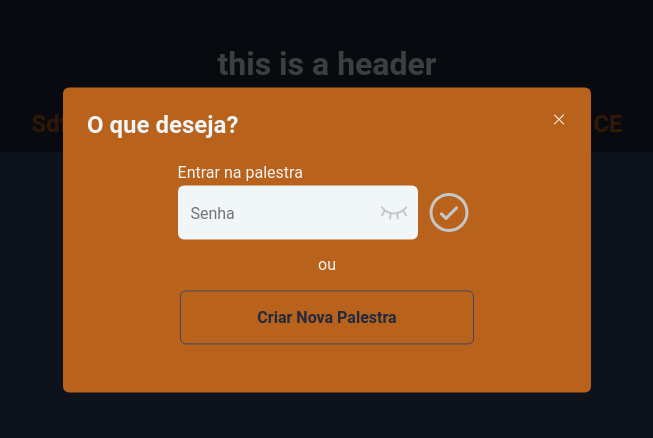
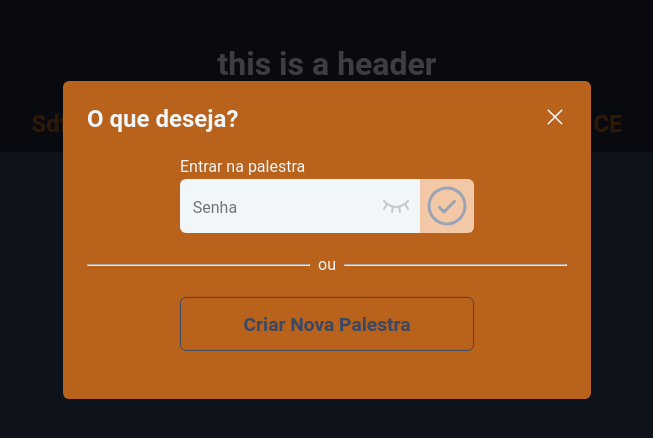
Before and after one commit to Anathangv/reactjs_anonymous_questions_app, a React (Vite) app in the folder front/: page / in a window 1280 px wide. Shown: the top 438 px of the page, without its empty margins (313-966 px from the left). Built offline with nearby package versions, Linux system fonts and the light colour scheme.

Commit message:
feat: improved login modal styles

```diff
--- a/front/src/components/Header/index.tsx
+++ b/front/src/components/Header/index.tsx
@@ -1,9 +1,9 @@
-import { ButtonCloseModal, Container, Content, ContentContainer, InputPassword, LogInContainer, Overlay} from './styles'
+import { ButtonCloseModal, Container, Content, ContentContainer, DividerContainer, InputPassword, LogInContainer, Overlay} from './styles'
 import * as Dialog from '@radix-ui/react-dialog'
 import { useForm } from 'react-hook-form'
 import * as zod from 'zod'
 import { zodResolver } from '@hookform/resolvers/zod'
-import { CheckCircle, Eye, EyeClosed } from '@phosphor-icons/react'
+import { CheckCircle, Eye, EyeClosed, X } from '@phosphor-icons/react'
 import { useState } from 'react'
 /*
 TODO
@@ -44,16 +44,16 @@ export function Header(){
           <Content>
             <Dialog.Title>O que deseja?</Dialog.Title>
 
-            <Dialog.Close asChild>
-              <ButtonCloseModal />
-            </Dialog.Close>
+            <ButtonCloseModal asChild>
+              <X />
+            </ButtonCloseModal>
 
             <ContentContainer>
               <form onSubmit={handleSubmit(handleLogin)} action=''>
                 <LogInContainer>
                   <div>
-                    <label >
-                    Entrar na palestra
+                    <label>
+                      Entrar na palestra
                     </label>
                     <InputPassword>
                       <input
@@ -78,7 +78,10 @@ export function Header(){
                 </LogInContainer>
               </form>
 
-              <span>ou</span>
+              <DividerContainer>
+                <hr/><span>ou</span><hr/>
+
+              </DividerContainer>
 
               <button type="button">
                   Criar Nova Palestra
--- a/front/src/components/Header/styles.ts
+++ b/front/src/components/Header/styles.ts
@@ -1,6 +1,5 @@
 import * as Dialog from '@radix-ui/react-dialog'
 import styled from 'styled-components'
-import { X } from '@phosphor-icons/react'
 
 export const Container = styled.header`
   background-color: ${(props) => props.theme['blue-900']};
@@ -18,12 +17,22 @@ export const Overlay = styled(Dialog.Overlay)`
   background-color: rgba(0, 0, 0, 0.75);
 `
 
-export const ButtonCloseModal = styled(X)`
+export const ButtonCloseModal = styled(Dialog.Close)`
   position: absolute;
   top: 1.5rem;
   right: 1.5rem;
+  line-height: 0;
+  width: 1.5rem;
+  height: 1.5rem;
   background: transparent;
+  border: none;
   cursor: pointer;
+  transition: 0.4s;
+  color: ${(props) => props.theme['gray-100']};
+
+  &:hover{
+    color: ${(props) => props.theme['gray-900']};
+  }
 `
 
 export const Content = styled(Dialog.Content)`
@@ -43,7 +52,7 @@ export const ContentContainer = styled.div`
   flex-direction: column;
   align-items: center;
   justify-content: center;
-  gap: 1rem;
+  gap: 1.5rem;
 
   form{
     margin-top: 1.5rem;
@@ -59,9 +68,9 @@ export const ContentContainer = styled.div`
     padding: 0.8rem;
     width: 18.375rem;
     border-radius: 6px;
-    color: ${(props) => props.theme['blue-900']};
+    color: ${(props) => props.theme['blue-600']};
     font-weight: 700;
-    font-size: 1rem;
+    font-size: 1.2rem;
     cursor: pointer;
   }
 
@@ -86,7 +95,7 @@ export const InputPassword = styled.div`
     height: 3.375rem;
     border: none;
     padding: 0.8rem;
-    border-radius: 6px;
+    border-radius: 6px 0px 0px 6px;
     background-color: ${(props) => props.theme['gray-100']};
     color: ${(props) => props.theme['blue-900']};
     letter-spacing: 1rem;
@@ -123,7 +132,6 @@ export const LogInContainer = styled.div`
   display: flex;
   align-items: end;
   justify-content: center;
-  gap: 0.3rem;
 
   > div {
     display: flex;
@@ -138,9 +146,10 @@ export const LogInContainer = styled.div`
       height: 3.375rem;
       width: 3.375rem;
       line-height: 0;
-      border: 0;
-      background: none;
-      color: ${(props) => props.theme['gray-200']};
+      border: none;
+      border-radius: 0px 6px 6px 0px;
+      background: ${(props) => props.theme['orange-200']};
+      color: ${(props) => props.theme['blue-200']};
       transition: 0.4s;
 
     svg{
@@ -150,14 +159,23 @@ export const LogInContainer = styled.div`
   }
 
   button[type='submit']:hover{
-    color: ${(props) => props.theme['green-300']};
+    color: ${(props) => props.theme['blue-900']};
+    background: ${(props) => props.theme['orange-400']};
   }
 `
 
-// export const DividerContainer = styled.div`
-//   border: 1px solid black;
-//   flex-direction: column;
-//   display: flex;
-//   justify-content: center;
-//   align-items: center;
-// `
+export const DividerContainer = styled.div`
+  width: 100%;
+  display: flex;
+  align-items: center;
+
+  hr{
+    flex: 1;
+    border-color: ${(props) => props.theme['gray-100']};
+  }
+
+  span{
+    margin: 0.5rem;
+    line-height: 0;
+  }
+`
--- a/front/src/styles/themes/default.ts
+++ b/front/src/styles/themes/default.ts
@@ -3,6 +3,8 @@ export const defaultTheme = {
   'gray-100': '#F1F6F9',
   'gray-200': '#C5C8C9',
   'gray-900': '#494e50',
+  'orange-200': '#f2c8a6',
+  'orange-400': '#ecad79',
   'orange': '#B8621B',
   'blue-200': '#9BA4B5',
   'blue-600': '#394867',
```
